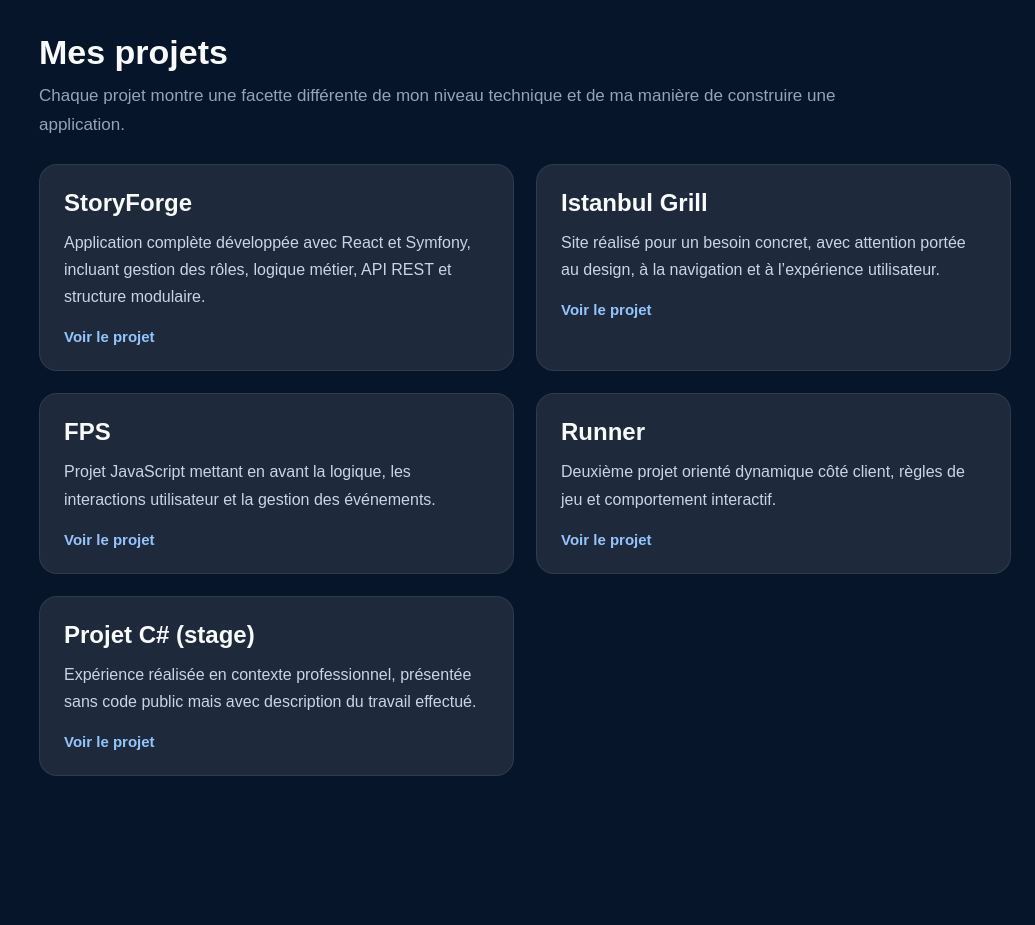
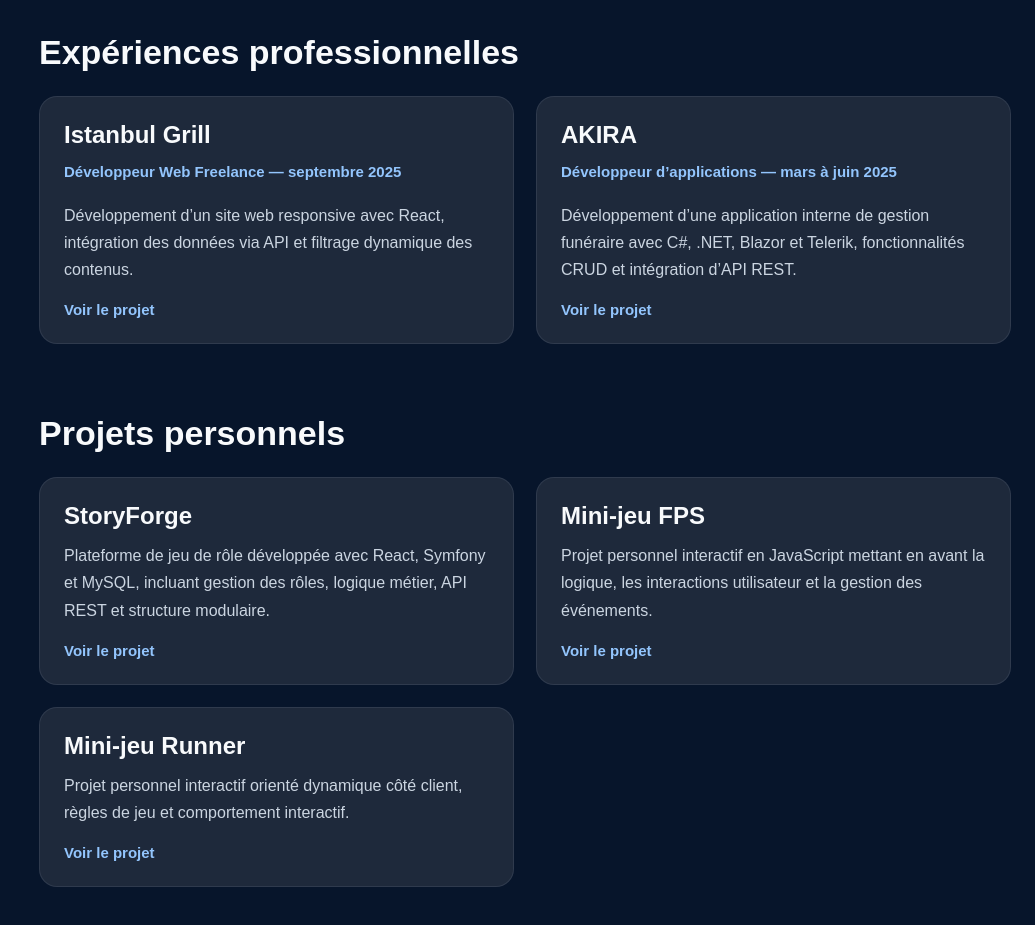
Before and after one commit to Ryujin95/portfolio, a React app: page / in a window 1280 px wide. Shown: the part 1540-2465 px from the top of the page, without its empty margins (245-1280 px from the left). Built offline with nearby package versions, Linux system fonts and the light colour scheme; the HTML template or start-up script is replaced by a standard one.

Commit message:
feat(home): separate professional experience from personal projects

```diff
--- a/src/css/Home.css
+++ b/src/css/Home.css
@@ -158,3 +158,9 @@
     font-size: 34px;
   }
 }
+.project-card .experience-meta {
+  font-size: 15px;
+  line-height: 1.5;
+  font-weight: 600;
+  color: #93c5fd;
+}
--- a/src/pages/Home.jsx
+++ b/src/pages/Home.jsx
@@ -76,62 +76,70 @@ export default function Home() {
         </div>
       </section>
 
-      <section className="section" id="projects">
+      <div id="projects">
+        <section className="section" aria-labelledby="professional-experiences-title">
           <div className="section-heading">
-          <h2>Mes projets</h2>
+            <h2 id="professional-experiences-title">Expériences professionnelles</h2>
+          </div>
+
+          <div className="projects-grid">
+            <Link to="/istanbulGrill" className="project-card">
+              <h3>Istanbul Grill</h3>
+              <p className="experience-meta">Développeur Web Freelance — septembre 2025</p>
               <p>
-            Chaque projet montre une facette différente de mon niveau technique
-            et de ma manière de construire une application.
+                Développement d’un site web responsive avec React, intégration des
+                données via API et filtrage dynamique des contenus.
               </p>
+              <span>Voir le projet</span>
+            </Link>
+
+            <Link to="/csharp" className="project-card">
+              <h3>AKIRA</h3>
+              <p className="experience-meta">Développeur d’applications — mars à juin 2025</p>
+              <p>
+                Développement d’une application interne de gestion funéraire avec C#,
+                .NET, Blazor et Telerik, fonctionnalités CRUD et intégration d’API REST.
+              </p>
+              <span>Voir le projet</span>
+            </Link>
+          </div>
+        </section>
+
+        <section className="section" aria-labelledby="personal-projects-title">
+          <div className="section-heading">
+            <h2 id="personal-projects-title">Projets personnels</h2>
           </div>
 
           <div className="projects-grid">
             <Link to="/jdr" className="project-card">
               <h3>StoryForge</h3>
               <p>
-              Application complète développée avec React et Symfony, incluant
-              gestion des rôles, logique métier, API REST et structure modulaire.
-            </p>
-            <span>Voir le projet</span>
-          </Link>
-
-          <Link to="/istanbulGrill" className="project-card">
-            <h3>Istanbul Grill</h3>
-            <p>
-              Site réalisé pour un besoin concret, avec attention portée au
-              design, à la navigation et à l’expérience utilisateur.
+                Plateforme de jeu de rôle développée avec React, Symfony et MySQL,
+                incluant gestion des rôles, logique métier, API REST et structure modulaire.
               </p>
               <span>Voir le projet</span>
             </Link>
 
             <Link to="/mini-jeu-1" className="project-card">
-            <h3>FPS</h3>
+              <h3>Mini-jeu FPS</h3>
               <p>
-              Projet JavaScript mettant en avant la logique, les interactions
-              utilisateur et la gestion des événements.
+                Projet personnel interactif en JavaScript mettant en avant la logique,
+                les interactions utilisateur et la gestion des événements.
               </p>
               <span>Voir le projet</span>
             </Link>
 
             <Link to="/mini-jeu-2" className="project-card">
-            <h3>Runner</h3>
+              <h3>Mini-jeu Runner</h3>
               <p>
-              Deuxième projet orienté dynamique côté client, règles de jeu et
-              comportement interactif.
-            </p>
-            <span>Voir le projet</span>
-          </Link>
-
-          <Link to="/csharp" className="project-card">
-            <h3>Projet C# (stage)</h3>
-            <p>
-              Expérience réalisée en contexte professionnel, présentée sans code
-              public mais avec description du travail effectué.
+                Projet personnel interactif orienté dynamique côté client, règles de jeu
+                et comportement interactif.
               </p>
               <span>Voir le projet</span>
             </Link>
           </div>
         </section>
+      </div>
     </main>
   );
 }
```
Lines whose indentation alone changed are shown as unchanged.
